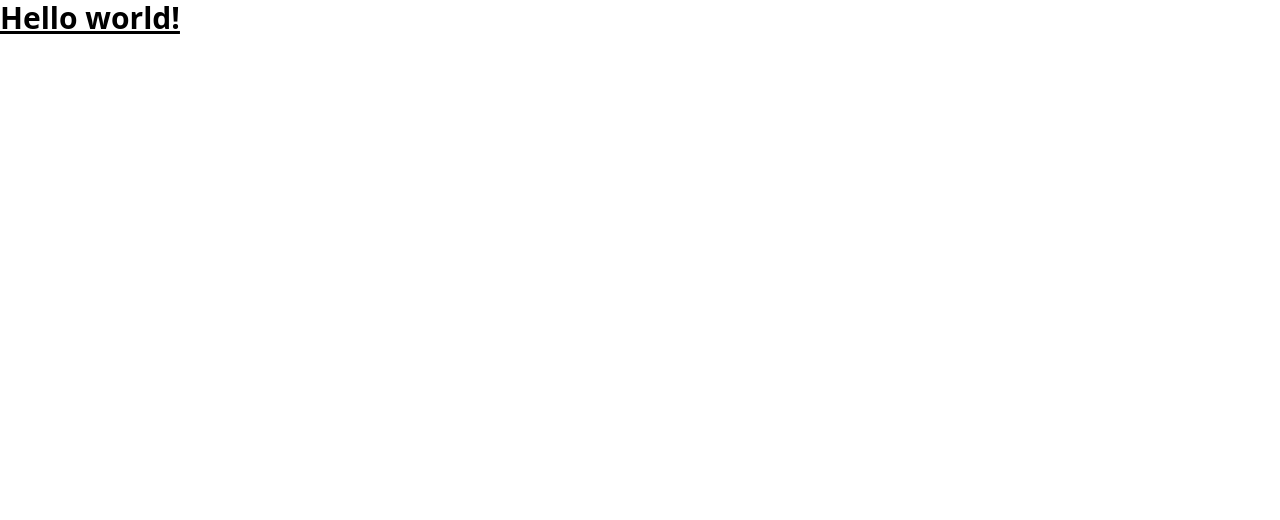
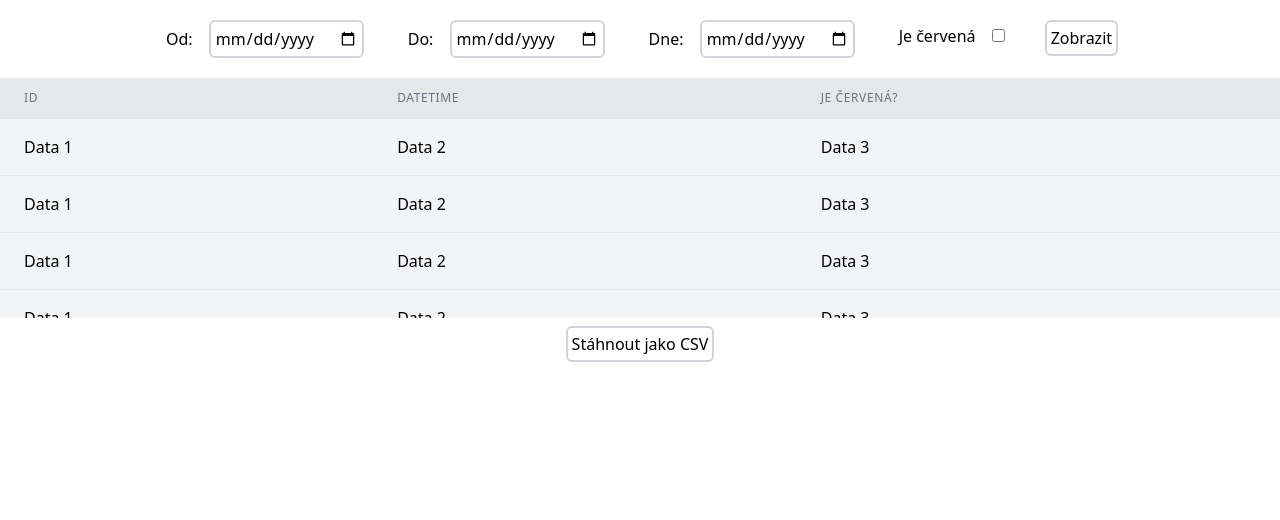
Before and after one commit to drillby/Bakalarska_prace, a website: page index.html in a window 1280 px wide. Drawn offline with nearby package versions, Linux system fonts and the light colour scheme; files that its build step writes are made by us from their sources.

Commit message:
created index.html and checkers

```diff
--- a/index.html
+++ b/index.html
@@ -4,9 +4,147 @@
 		<meta charset="UTF-8" />
 		<meta name="viewport" content="width=device-width, initial-scale=1.0" />
 		<script src="https://cdn.tailwindcss.com"></script>
-		<link href="/dist/output.css" rel="stylesheet" />
+		<title>BP - vizualizace dat</title>
+		<script src="build/pageHandler.js"></script>
 	</head>
 	<body>
-		<h1 class="text-3xl font-bold underline">Hello world!</h1>
+		<!-- create form for selecting and style it on one line with tailwindcss-->
+		<form
+			method="get"
+			class="flex justify-center"
+			onsubmit="handleSubmit(event)"
+			id="form"
+		>
+			<!-- add from datetime -->
+			<div class="m-4">
+				<label class="p-1 m-1" for="from">Od:</label>
+				<input
+					type="date"
+					name="from"
+					id="from_date"
+					class="border-2 border-gray-300 rounded-md p-1 m-1"
+					onchange="handleDateChange(event)"
+				/>
+			</div>
+			<div class="m-4">
+				<!-- add to datetime -->
+				<label class="p-1 m-1" for="to">Do:</label>
+				<input
+					type="date"
+					name="to"
+					id="to_date"
+					class="border-2 border-gray-300 rounded-md p-1 m-1"
+					onchange="handleDateChange(event)"
+				/>
+			</div>
+			<div class="m-4">
+				<!-- add on date -->
+				<label class="p-1 m-1" for="to">Dne:</label>
+				<input
+					type="date"
+					name="to"
+					id="on_date"
+					class="border-2 border-gray-300 rounded-md p-1 m-1"
+					onchange="handleDateChange(event)"
+				/>
+			</div>
+			<div class="m-4 pt-2">
+				<label class="p-1 m-1" for="is_red">Je červená</label>
+				<input
+					type="checkbox"
+					name="is_red"
+					id="is_red"
+					class="p-1 m-1 border-gray-300 rounded"
+				/>
+			</div>
+			<div class="m-4">
+				<!-- add submit button -->
+				<input
+					type="submit"
+					value="Zobrazit"
+					class="border-2 border-gray-300 rounded-md p-1 m-1"
+				/>
+			</div>
+		</form>
+		<!-- create scrollable table -->
+		<div class="h-60 overflow-auto">
+			<table class="min-w-full divide-y divide-gray-200">
+				<!-- Table header -->
+				<thead class="bg-gray-200">
+					<tr>
+						<th
+							class="px-6 py-3 text-left text-xs font-medium text-gray-500 uppercase tracking-wider"
+						>
+							ID
+						</th>
+						<th
+							class="px-6 py-3 text-left text-xs font-medium text-gray-500 uppercase tracking-wider"
+						>
+							Datetime
+						</th>
+						<th
+							class="px-6 py-3 text-left text-xs font-medium text-gray-500 uppercase tracking-wider"
+						>
+							Je červená?
+						</th>
+						<!-- Add more header columns if needed -->
+					</tr>
+				</thead>
+				<!-- Table body -->
+				<tbody class="bg-white divide-y divide-gray-200">
+					<tr class="bg-gray-100">
+						<td class="px-6 py-4 whitespace-nowrap">Data 1</td>
+						<td class="px-6 py-4 whitespace-nowrap">Data 2</td>
+						<td class="px-6 py-4 whitespace-nowrap">Data 3</td>
+						<!-- Add more data columns if needed -->
+					</tr>
+					<tr class="bg-gray-100">
+						<td class="px-6 py-4 whitespace-nowrap">Data 1</td>
+						<td class="px-6 py-4 whitespace-nowrap">Data 2</td>
+						<td class="px-6 py-4 whitespace-nowrap">Data 3</td>
+						<!-- Add more data columns if needed -->
+					</tr>
+					<tr class="bg-gray-100">
+						<td class="px-6 py-4 whitespace-nowrap">Data 1</td>
+						<td class="px-6 py-4 whitespace-nowrap">Data 2</td>
+						<td class="px-6 py-4 whitespace-nowrap">Data 3</td>
+						<!-- Add more data columns if needed -->
+					</tr>
+					<tr class="bg-gray-100">
+						<td class="px-6 py-4 whitespace-nowrap">Data 1</td>
+						<td class="px-6 py-4 whitespace-nowrap">Data 2</td>
+						<td class="px-6 py-4 whitespace-nowrap">Data 3</td>
+						<!-- Add more data columns if needed -->
+					</tr>
+					<tr class="bg-gray-100">
+						<td class="px-6 py-4 whitespace-nowrap">Data 1</td>
+						<td class="px-6 py-4 whitespace-nowrap">Data 2</td>
+						<td class="px-6 py-4 whitespace-nowrap">Data 3</td>
+						<!-- Add more data columns if needed -->
+					</tr>
+					<tr class="bg-gray-100">
+						<td class="px-6 py-4 whitespace-nowrap">Data 1</td>
+						<td class="px-6 py-4 whitespace-nowrap">Data 2</td>
+						<td class="px-6 py-4 whitespace-nowrap">Data 3</td>
+						<!-- Add more data columns if needed -->
+					</tr>
+					<tr class="bg-gray-100">
+						<td class="px-6 py-4 whitespace-nowrap">Data 1</td>
+						<td class="px-6 py-4 whitespace-nowrap">Data 2</td>
+						<td class="px-6 py-4 whitespace-nowrap">Data 3</td>
+						<!-- Add more data columns if needed -->
+					</tr>
+					<!-- Add more data rows if needed -->
+				</tbody>
+			</table>
+		</div>
+		<div class="w-fit mx-auto mt-1">
+			<button
+				class="border-2 border-gray-300 rounded-md p-1 m-1 content-center"
+				onclick=""
+			>
+				Stáhnout jako CSV
+			</button>
+		</div>
 	</body>
 </html>
--- a/src/types/databaseTypes.ts
+++ b/src/types/databaseTypes.ts
@@ -3,3 +3,8 @@ export type tableRow = {
     date_time: Date,
     is_red: boolean,
 }
+
+export type serverConfig = {
+    url: string,
+    port: number,
+}
--- /dev/null
+++ b/src/types/formTypes.ts
@@ -0,0 +1,6 @@
+export type formValues = {
+    from_date: Date,
+    to_date: Date,
+    on_date: Date,
+    is_red: boolean,
+}
--- a/tsconfig.json
+++ b/tsconfig.json
@@ -9,7 +9,7 @@
     // "disableSolutionSearching": true,                 /* Opt a project out of multi-project reference checking when editing. */
     // "disableReferencedProjectLoad": true,             /* Reduce the number of projects loaded automatically by TypeScript. */
     /* Language and Environment */
-    "target": "es2016", /* Set the JavaScript language version for emitted JavaScript and include compatible library declarations. */
+    "target": "ES2015", /* Set the JavaScript language version for emitted JavaScript and include compatible library declarations. */
     // "lib": [],                                        /* Specify a set of bundled library declaration files that describe the target runtime environment. */
     // "jsx": "preserve",                                /* Specify what JSX code is generated. */
     // "experimentalDecorators": true,                   /* Enable experimental support for legacy experimental decorators. */
@@ -76,9 +76,9 @@
     "forceConsistentCasingInFileNames": true, /* Ensure that casing is correct in imports. */
     /* Type Checking */
     "strict": true, /* Enable all strict type-checking options. */
-    "noImplicitAny": true,                            /* Enable error reporting for expressions and declarations with an implied 'any' type. */
+    "noImplicitAny": true, /* Enable error reporting for expressions and declarations with an implied 'any' type. */
     // "strictNullChecks": true,                         /* When type checking, take into account 'null' and 'undefined'. */
-    "strictFunctionTypes": true,                      /* When assigning functions, check to ensure parameters and the return values are subtype-compatible. */
+    "strictFunctionTypes": true, /* When assigning functions, check to ensure parameters and the return values are subtype-compatible. */
     // "strictBindCallApply": true,                      /* Check that the arguments for 'bind', 'call', and 'apply' methods match the original function. */
     // "strictPropertyInitialization": true,             /* Check for class properties that are declared but not set in the constructor. */
     // "noImplicitThis": true,                           /* Enable error reporting when 'this' is given the type 'any'. */
```
Also changed, not shown: src/APIHandler.ts (+9 -20 lines), src/pageHandler.ts (added, +60 -0 lines), src/ChartHandler.ts (added).
